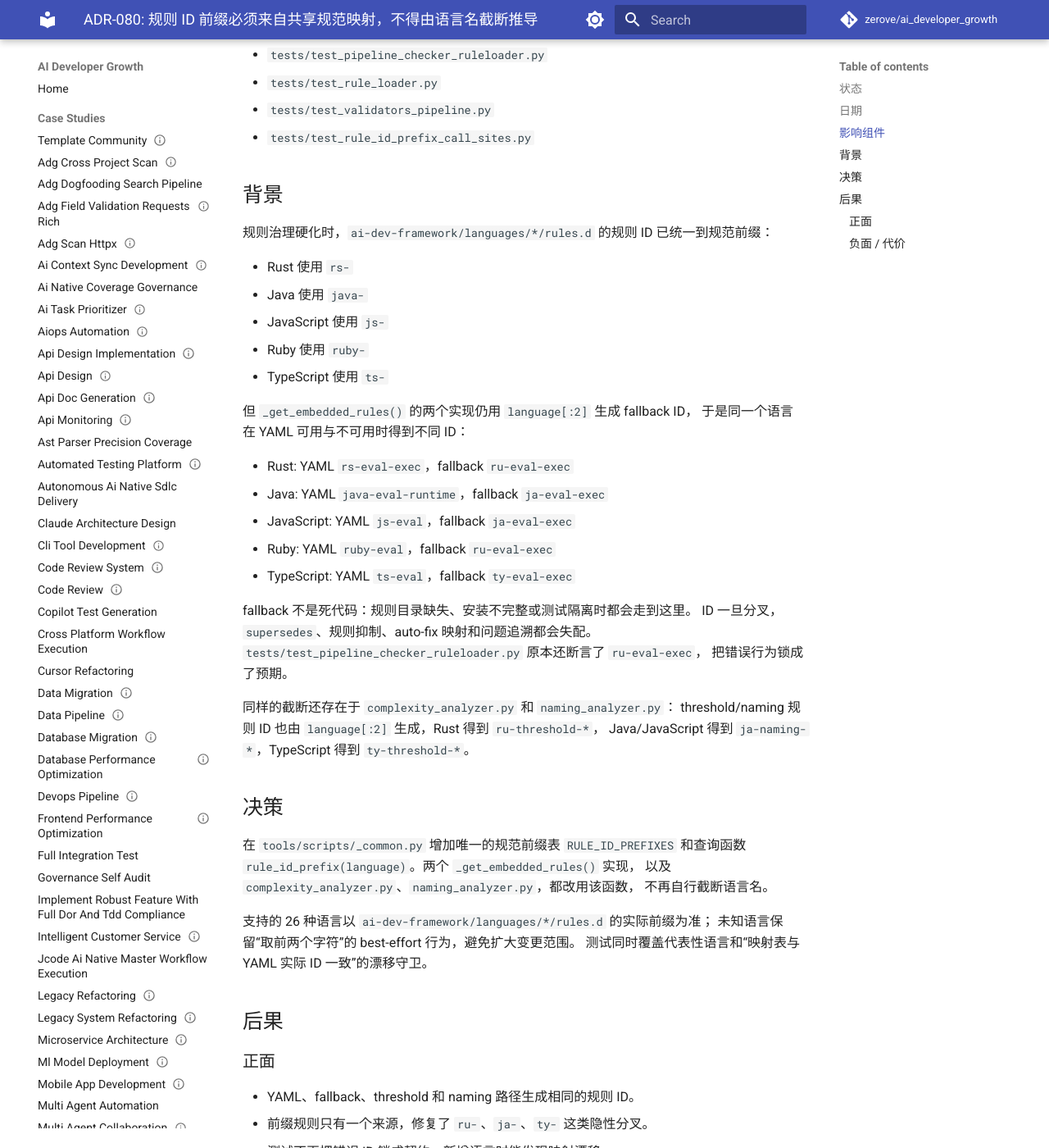
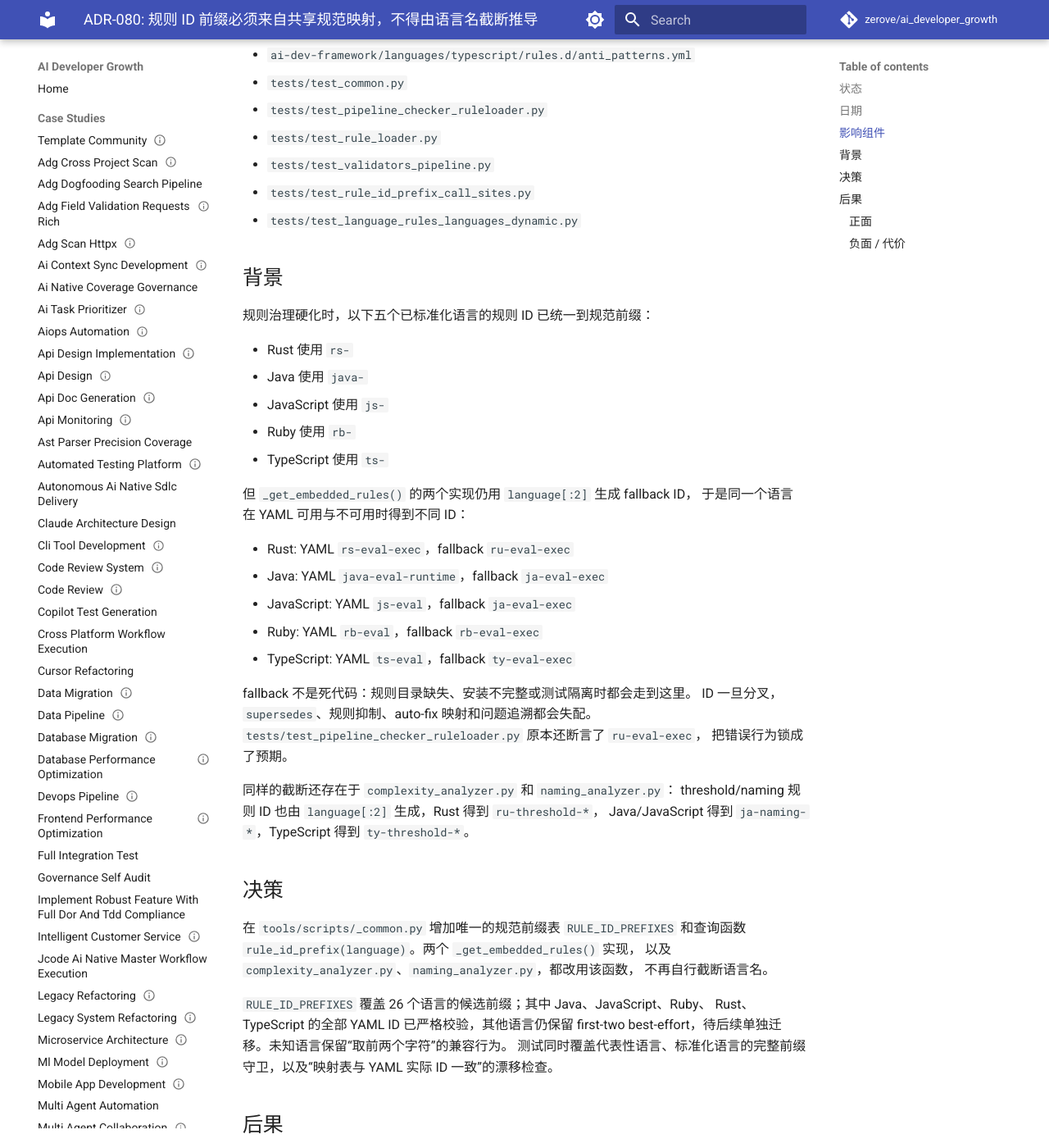
Before and after one commit to zerove/ai_developer_growth, an MkDocs documentation site: the page built from docs/adr/ADR-080-canonical-rule-id-prefix.md, in a window 1280 px wide and 1400 px high, scrolled down 653 px. Shown: the whole window at 82% size. Built offline with MkDocs 1.6.1 and Material for MkDocs 9.7.7, drawn with Linux system fonts in a browser that asks for light colours; comment, search, counter and statistics services are not loaded.

Commit message:
fix(rules): 统一 Ruby 与 TypeScript 规则 ID 前缀
- Ruby YAML 规则 ID 从 ruby-* 迁移到 rb-*
- TypeScript YAML 规则 ID 从 ty-* 迁移到 ts-*
- 补充五语言前缀严格校验、源码守卫与公共 API 集成测试
- 同步 ADR-080 与规则加载文档

```diff
--- a/docs/adr/ADR-080-canonical-rule-id-prefix.md
+++ b/docs/adr/ADR-080-canonical-rule-id-prefix.md
@@ -15,20 +15,23 @@
 - `tools/scripts/rules_engine/validators/pipeline.py`
 - `tools/scripts/complexity_analyzer.py`
 - `tools/scripts/naming_analyzer.py`
+- `ai-dev-framework/languages/ruby/rules.d/anti_patterns.yml`
+- `ai-dev-framework/languages/typescript/rules.d/anti_patterns.yml`
 - `tests/test_common.py`
 - `tests/test_pipeline_checker_ruleloader.py`
 - `tests/test_rule_loader.py`
 - `tests/test_validators_pipeline.py`
 - `tests/test_rule_id_prefix_call_sites.py`
+- `tests/test_language_rules_languages_dynamic.py`
 
 ## 背景
 
-规则治理硬化时，`ai-dev-framework/languages/*/rules.d` 的规则 ID 已统一到规范前缀：
+规则治理硬化时，以下五个已标准化语言的规则 ID 已统一到规范前缀：
 
 - Rust 使用 `rs-`
 - Java 使用 `java-`
 - JavaScript 使用 `js-`
-- Ruby 使用 `ruby-`
+- Ruby 使用 `rb-`
 - TypeScript 使用 `ts-`
 
 但 `_get_embedded_rules()` 的两个实现仍用 `language[:2]` 生成 fallback ID，
@@ -37,7 +40,7 @@
 - Rust: YAML `rs-eval-exec`，fallback `ru-eval-exec`
 - Java: YAML `java-eval-runtime`，fallback `ja-eval-exec`
 - JavaScript: YAML `js-eval`，fallback `ja-eval-exec`
-- Ruby: YAML `ruby-eval`，fallback `ru-eval-exec`
+- Ruby: YAML `rb-eval`，fallback `rb-eval-exec`
 - TypeScript: YAML `ts-eval`，fallback `ty-eval-exec`
 
 fallback 不是死代码：规则目录缺失、安装不完整或测试隔离时都会走到这里。
@@ -56,9 +59,11 @@ Java/JavaScript 得到 `ja-naming-*`，TypeScript 得到 `ty-threshold-*`。
 以及 `complexity_analyzer.py`、`naming_analyzer.py`，都改用该函数，
 不再自行截断语言名。
 
-支持的 26 种语言以 `ai-dev-framework/languages/*/rules.d` 的实际前缀为准；
-未知语言保留“取前两个字符”的 best-effort 行为，避免扩大变更范围。
-测试同时覆盖代表性语言和“映射表与 YAML 实际 ID 一致”的漂移守卫。
+`RULE_ID_PREFIXES` 覆盖 26 个语言的候选前缀；其中 Java、JavaScript、Ruby、
+Rust、TypeScript 的全部 YAML ID 已严格校验，其他语言仍保留 first-two
+best-effort，待后续单独迁移。未知语言保留“取前两个字符”的兼容行为。
+测试同时覆盖代表性语言、标准化语言的完整前缀守卫，以及“映射表与 YAML 实际 ID
+一致”的漂移检查。
 
 ## 后果
 
```
Also changed, not shown: docs/architecture/rule-loading.md (+4 -1 lines), docs/governance/language-rules-reference.md (+3 -2 lines), 7 other files.
